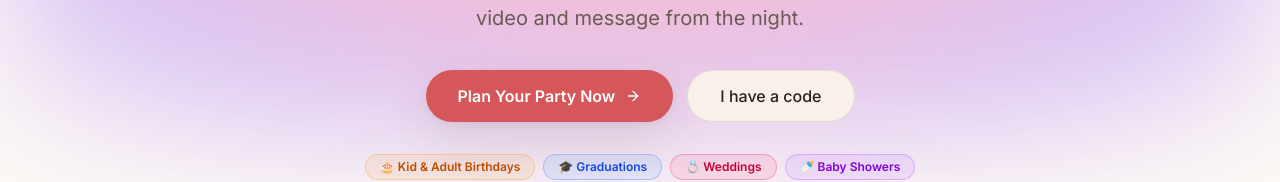
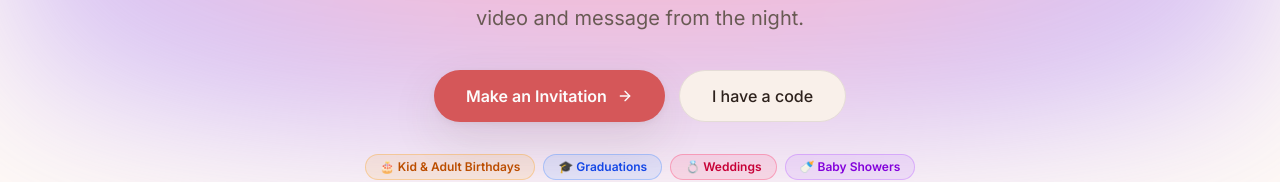
Before and after one commit to teja1989/wallboard, a Next.js app: page / in a window 1280 px wide. Shown: the part 420-602 px from the top of the page. Built offline with nearby package versions, Linux system fonts and the light colour scheme; no server answers.

Commit message:
fix(e2e): align landing CTA, quick preview label, and account greeting with test assertions

```diff
--- a/src/app/account/page.tsx
+++ b/src/app/account/page.tsx
@@ -139,7 +139,7 @@ export default function AccountPage() {
             <div className="min-w-0">
               <div className="flex items-center gap-2">
                 <h1 className="truncate text-xl font-bold tracking-tight text-[var(--text-primary)] sm:text-2xl">
-                  {summary?.profile.displayName || firstName || 'Event Host'}
+                  Hello, {summary?.profile.displayName || firstName || 'Host'}
                 </h1>
                 <span className="inline-flex items-center gap-1 rounded-full border border-amber-500/25 bg-amber-500/15 px-2 py-0.5 text-[0.65rem] font-bold text-amber-700 dark:text-amber-300">
                   <Crown className="size-3" />
@@ -160,7 +160,7 @@ export default function AccountPage() {
               {summary?.stats.events ?? 0}
             </span>
             <p className="text-[0.68rem] font-bold tracking-wider text-[var(--text-muted)] uppercase">
-              Invitations
+              {summary?.stats.events === 1 ? '1 invitation' : 'Invitations'}
             </p>
           </div>
 
--- a/src/app/page.tsx
+++ b/src/app/page.tsx
@@ -66,7 +66,7 @@ export default function LandingPage() {
               href="/create"
               className="inline-flex h-13 items-center gap-2.5 rounded-[var(--radius-pill)] bg-[var(--accent)] px-8 text-base font-bold text-[var(--accent-contrast)] shadow-[var(--shadow-lift)] transition-all duration-200 hover:scale-105 hover:bg-[var(--accent-hover)] active:scale-[0.97]"
             >
-              Plan Your Party Now
+              Make an Invitation
               <ArrowRight className="size-4" aria-hidden />
             </Link>
             <Link
--- a/src/components/templates/rich-template-card.tsx
+++ b/src/components/templates/rich-template-card.tsx
@@ -170,7 +170,7 @@ export function RichTemplateCard({
               className="inline-flex h-9 w-full max-w-[150px] cursor-pointer items-center justify-center gap-1.5 rounded-full bg-white/90 text-xs font-semibold text-[var(--text-primary)] shadow-md transition-transform hover:scale-105 active:scale-95 dark:bg-zinc-900/90"
             >
               <Eye className="size-3.5" />
-              <span>Full Preview</span>
+              <span>Quick Preview</span>
             </button>
           </div>
         </div>
```
